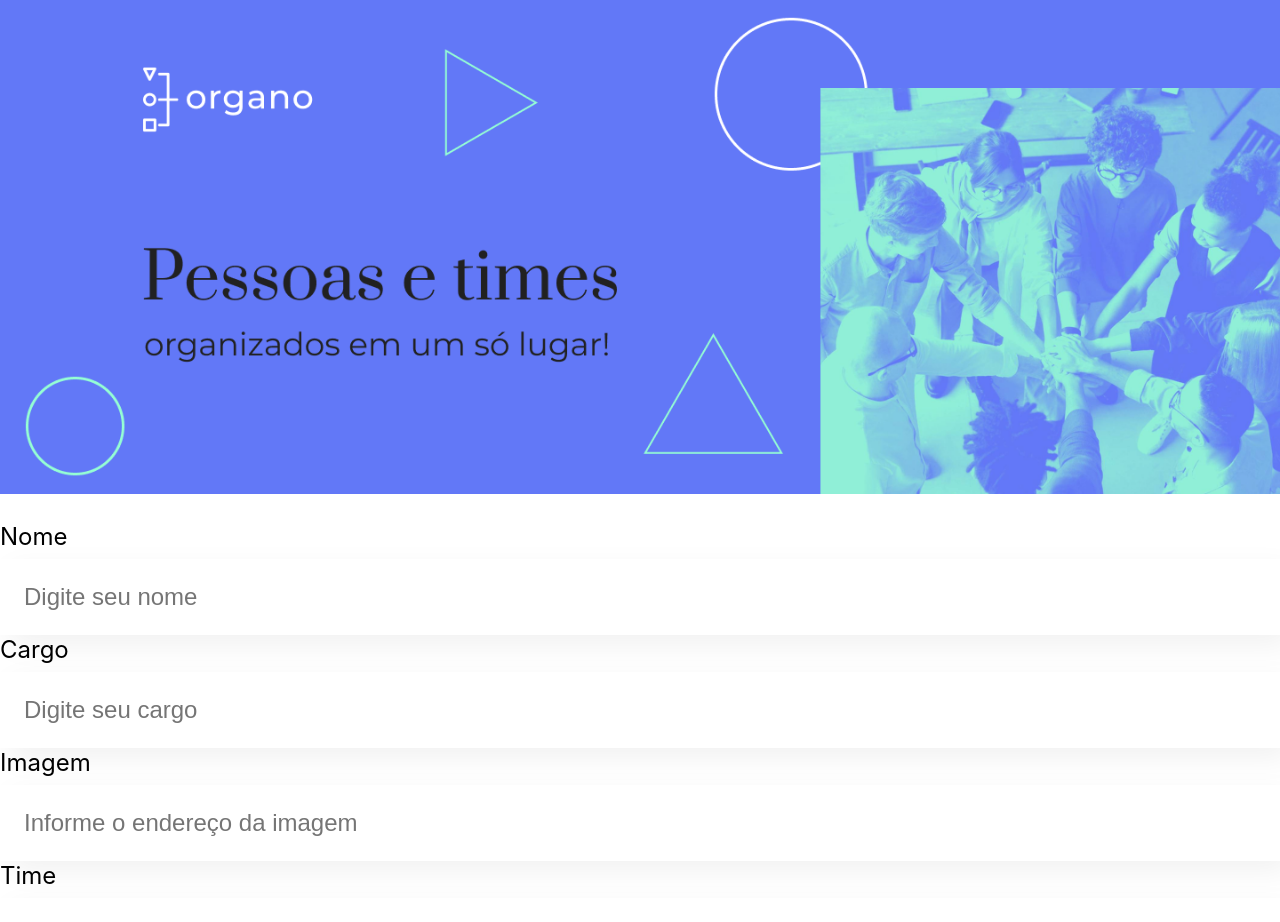
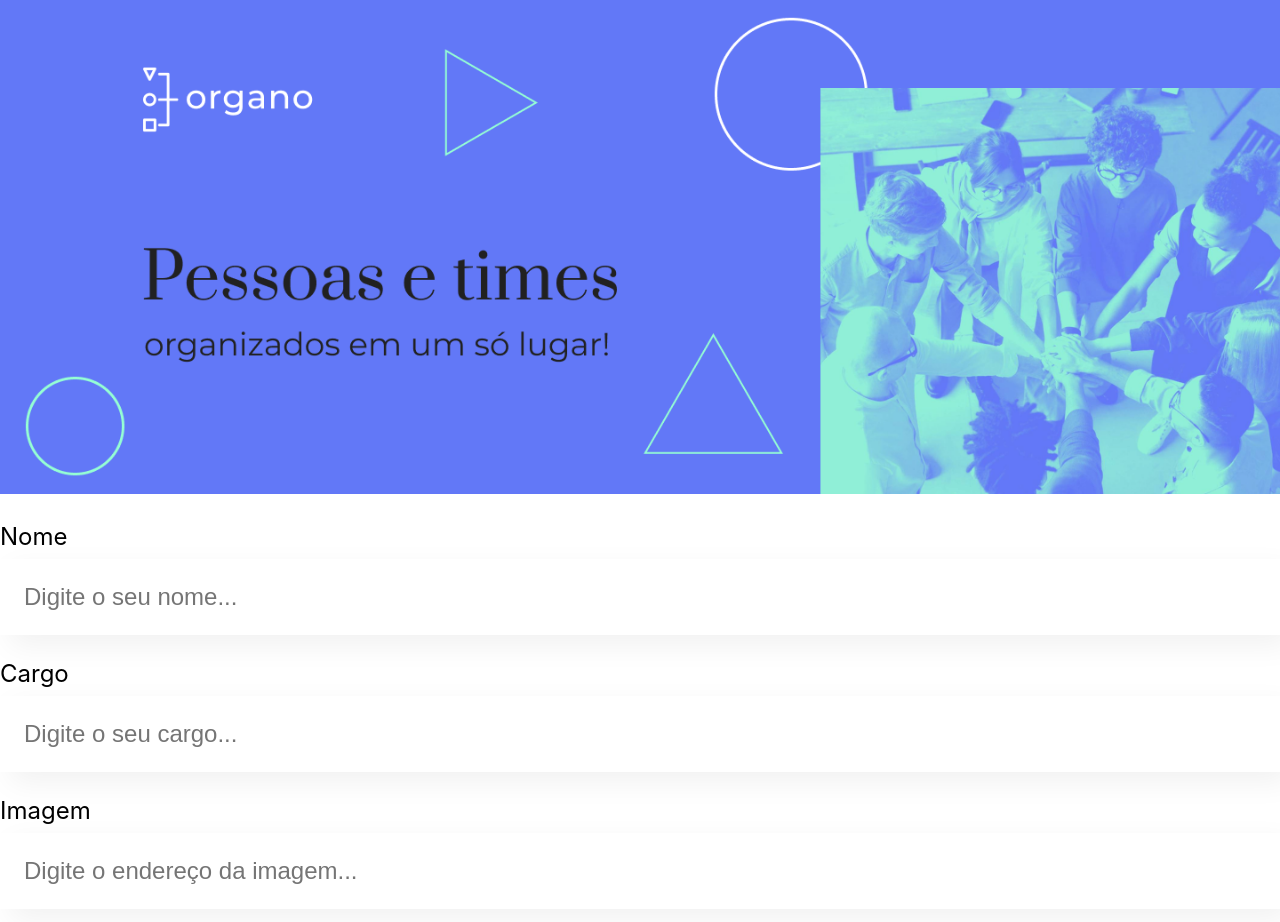
Before and after one commit to FelipeEmilio/Projeto-Organo---Alura, a React (Create React App) app: page / in a window 1280 px wide. Shown: the top 922 px of the page. Built offline with nearby package versions, Linux system fonts and the light colour scheme.

Commit message:
Campo de texto recebendo parâmetro

```diff
--- a/src/App.js
+++ b/src/App.js
@@ -6,7 +6,9 @@ function App() {
   return (
     <div className="App">
       <Banner />
-      <CampoTexto />
+      <CampoTexto label = "Nome" placeholder = "Digite o seu nome"/>
+      <CampoTexto label = "Cargo" placeholder = "Digite o seu cargo"/>
+      <CampoTexto label = "Imagem" placeholder = "Digite o endereço da imagem"/>
     </div>
   );
 
--- a/src/componentes/CampoText/CampoText.js
+++ b/src/componentes/CampoText/CampoText.js
@@ -1,20 +1,13 @@
 import './CampoText.css'
 
-export const CampoTexto = () => {
+export const CampoTexto = (props) => {
+
+    const placeholderModif = `${props.placeholder}...`
 
     return (
         <div className="campo-texto">
-            <label>Nome</label>
-            <input placeholder='Digite seu nome'/>
-
-            <label>Cargo</label>
-            <input placeholder='Digite seu cargo'/>
-
-            <label>Imagem</label>
-            <input placeholder='Informe o endereço da imagem'/>
-
-            <label>Time</label>
-            <input />
+            <label>{props.label}</label>
+            <input placeholder = {placeholderModif}/>
         </div>
     )
 
```
